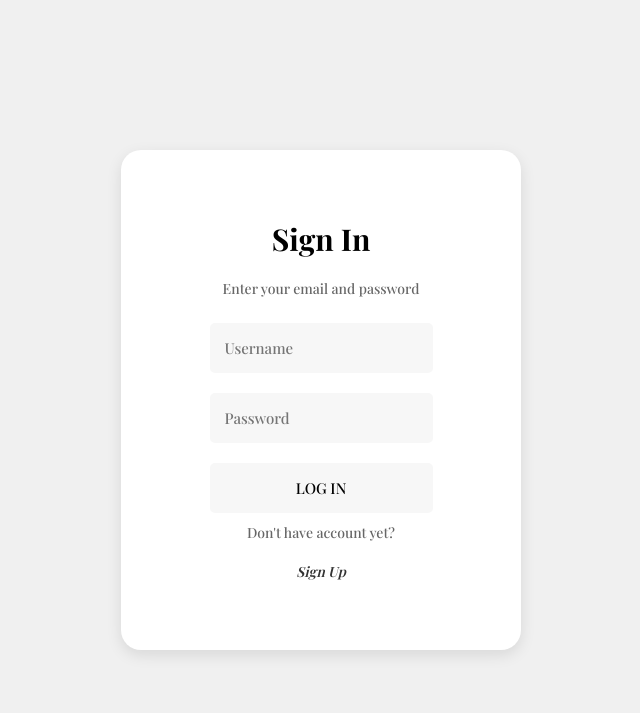
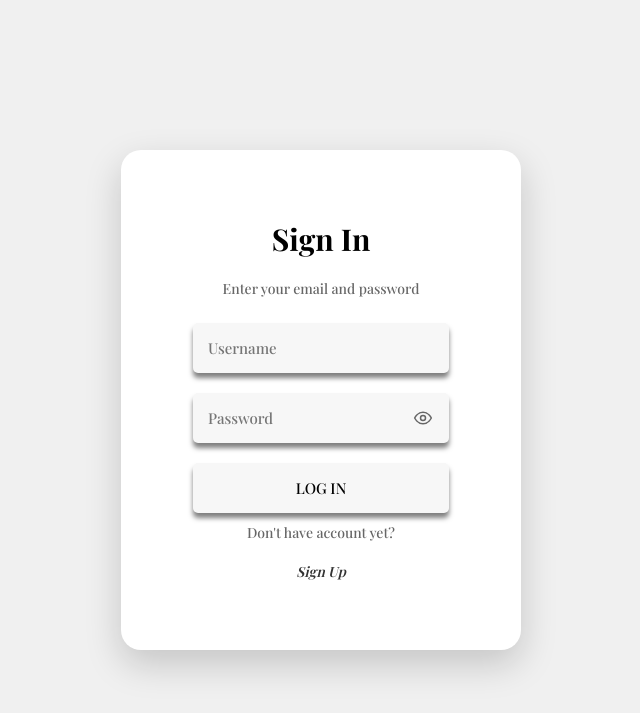
Before and after one commit to LemonianneCode/blog, a PHP site: page / in a window 1280 px wide. Shown: the top 713 px of the page, without its empty margins (319-959 px from the left). Run offline with PHP 8.4, Linux system fonts and the light colour scheme.

Commit message:
modify login. ad depths

```diff
--- a/includes/db_conn.php
+++ b/includes/db_conn.php
@@ -1,4 +1,4 @@
 <?php
- $dbconn = new mysqli('localhost', 'root', '', 'blogsite','3306');
+ $dbconn = new mysqli('localhost', 'root', '', 'blogsite','3307');
  //change the 3307 to 3306 if di working sainyo
 ?>
--- a/index.php
+++ b/index.php
@@ -39,9 +39,18 @@
             <form method="POST" action="">
                 <h1>Sign In</h1>
                 <span>Enter your email and password</span>
-                <input type="text" name="username" placeholder="Username">
-                <input type="password" name="password" placeholder="Password">
-                <input type="SUBMIT" name="login" value="LOG IN">
+                <input type="text" name="username" placeholder="Username" id="username" required>
+                <div class="password-field">
+                    <input type="password" id="password" name="password" placeholder="Password" required>
+                    <button class="toggle-password" type="button" aria-label="Show password" aria-pressed="false" title="Show password">
+                        <svg viewBox="0 0 24 24" aria-hidden="true" focusable="false">
+                            <path d="M2 12s3.6-7 10-7 10 7 10 7-3.6 7-10 7S2 12 2 12Z"></path>
+                            <circle cx="12" cy="12" r="3"></circle>
+                            <path class="eye-slash" d="m4 4 16 16"></path>
+                        </svg>
+                    </button>
+                </div>
+                <input type="SUBMIT" name="login" value="LOG IN" id="login-button">
                 <span>Don't have account yet?</span>
                 <a href="registration.php"><i>Sign Up</i></a>
             </form>
--- a/script.js
+++ b/script.js
@@ -2,10 +2,27 @@
 const registerBtn = document.getElementById('register');
 const loginBtn = document.getElementById('login');
 
+if (registerBtn && container) {
     registerBtn.addEventListener('click', () => {
         container.classList.add("active");
     });
+}
 
+if (loginBtn && container) {
     loginBtn.addEventListener('click', () => {
         container.classList.remove("active");
     });
+}
+
+const passwordInput = document.getElementById('password');
+const togglePassword = document.querySelector('.toggle-password');
+
+if (passwordInput && togglePassword) {
+    togglePassword.addEventListener('click', () => {
+        const isVisible = passwordInput.type === 'text';
+        passwordInput.type = isVisible ? 'password' : 'text';
+        togglePassword.setAttribute('aria-pressed', String(!isVisible));
+        togglePassword.setAttribute('aria-label', isVisible ? 'Show password' : 'Hide password');
+        togglePassword.setAttribute('title', isVisible ? 'Show password' : 'Hide password');
+    });
+}
--- a/style.css
+++ b/style.css
@@ -28,7 +28,7 @@
     /* Set to white background to match the image */
     background-color: #fff;
     border-radius: 20px; /* Slightly reduced border-radius */
-    box-shadow: 0 5px 15px rgba(0, 0, 0, 0.1); /* Lighter shadow to match image */
+    box-shadow: 0 14px 36px rgba(0, 0, 0, 0.18);
     position: relative;
     overflow: hidden;
     /* Fixed size for the card to replicate the look */
@@ -93,11 +93,72 @@
     box-sizing: border-box;
 }
 
+.password-field{
+    position: relative;
+    width: 100%;
+}
+
+.password-field input{
+    padding-right: 48px;
+}
+
+.toggle-password{
+    position: absolute;
+    top: 50%;
+    right: 12px;
+    display: flex;
+    align-items: center;
+    justify-content: center;
+    padding: 4px;
+    border: 0;
+    background: transparent;
+    color: #666;
+    cursor: pointer;
+    transform: translateY(-50%);
+}
+
+.toggle-password svg{
+    width: 20px;
+    height: 20px;
+    fill: none;
+    stroke: currentColor;
+    stroke-linecap: round;
+    stroke-linejoin: round;
+    stroke-width: 1.8;
+}
+
+.toggle-password .eye-slash{
+    display: none;
+}
+
+.toggle-password[aria-pressed="true"] .eye-slash{
+    display: block;
+}
+
+.toggle-password:focus-visible{
+    outline: 2px solid #666;
+    outline-offset: 2px;
+}
+
 .container a{
     color: #333;
     font-size: 14px;
     text-decoration: none;
-    margin-top: 5px; /* Adjusted margin */
-    /* Use a bolder font weight for "Sign Up" */
+    margin-top: 5px;
     font-weight: 600;
 }
+
+
+#username , #password, #login-button{
+    box-shadow: 0 5px 5px rgba(0, 0, 0, 0.5);
+}
+
+#login-button{
+    transition: 0.5s ease-in-out;
+}
+
+#login-button:hover{
+    background-color: #333;
+    color: #fff;
+    transition: 0.5s ease-in-out;
+}
```
Lines whose indentation alone changed are shown as unchanged.
